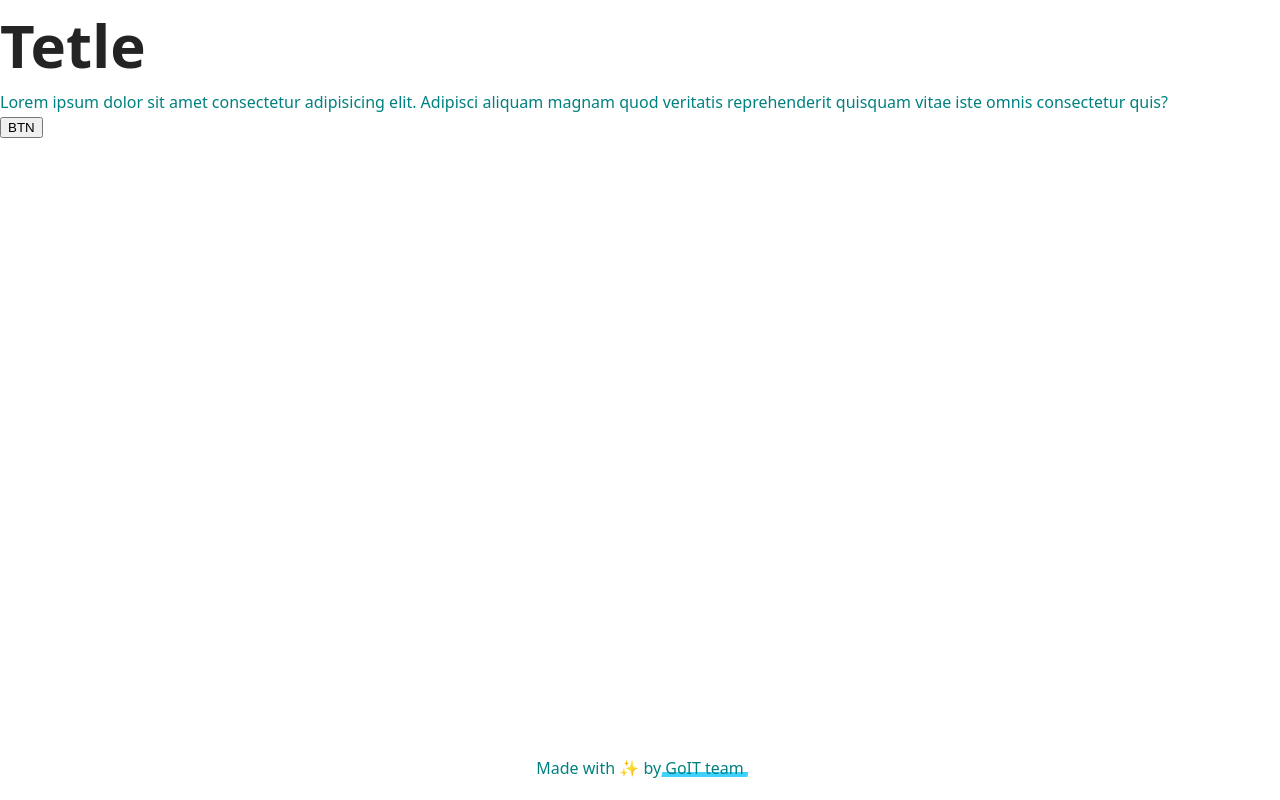
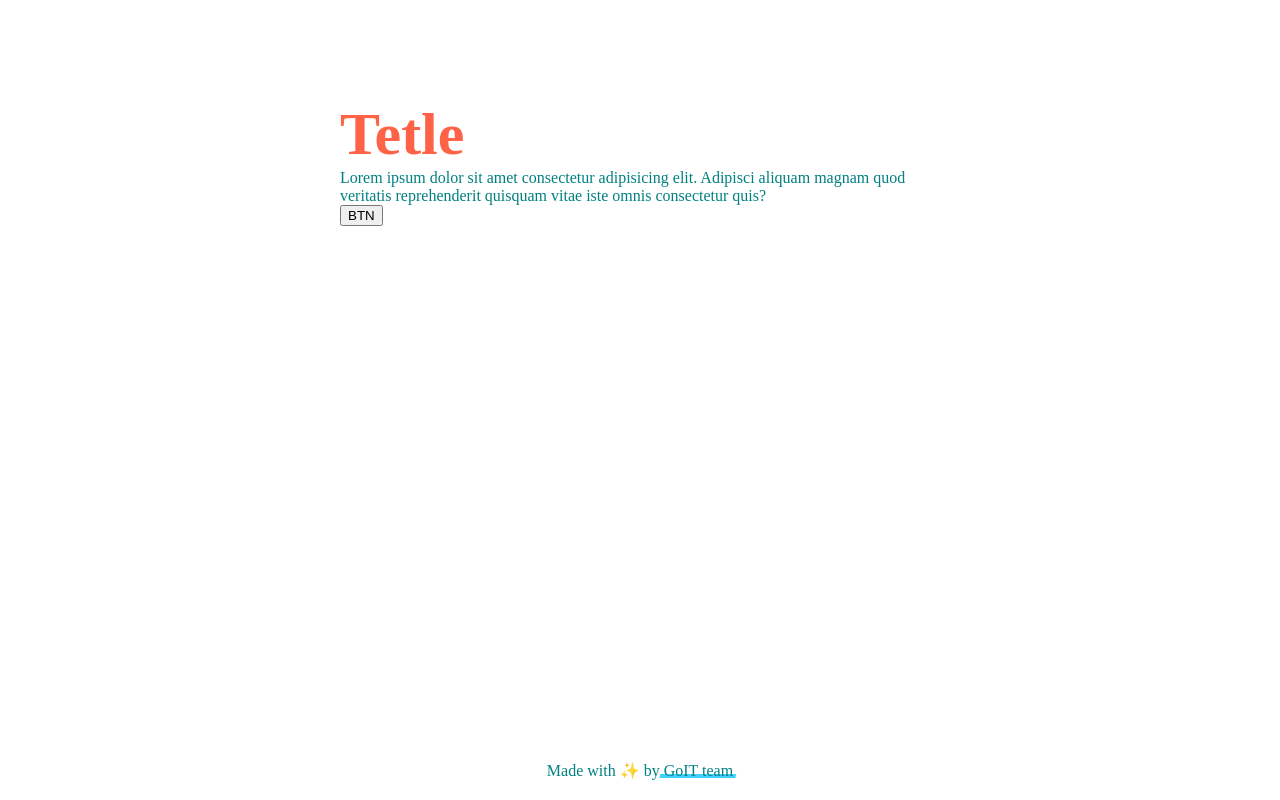
Before and after one commit to ArtGoIt/team-proj, a website built with Vite: page src/index.html in a window 1280 px wide. Built offline with nearby package versions, Linux system fonts and the light colour scheme.

Commit message:
added config

```diff
--- a/src/css/base.css
+++ b/src/css/base.css
@@ -1,21 +1,3 @@
-:root {
-  /* font-family: Inter, Avenir, Helvetica, Arial, sans-serif; */
-  font-family: system-ui, -apple-system, BlinkMacSystemFont, 'Segoe UI', Roboto,
-    Oxygen, Ubuntu, Cantarell, 'Open Sans', 'Helvetica Neue', sans-serif;
-  font-size: 16px;
-  line-height: 1.5;
-  font-weight: 400;
-
-  color: #242424;
-  background-color: rgba(255, 255, 255, 0.87);
-
-  font-synthesis: none;
-  text-rendering: optimizeLegibility;
-  -webkit-font-smoothing: antialiased;
-  -moz-osx-font-smoothing: grayscale;
-  -webkit-text-size-adjust: 100%;
-}
-
 body {
   display: flex;
   flex-direction: column;
@@ -30,3 +12,26 @@ main {
 main:has(.back-link) {
   text-align: center;
 }
+
+.section {
+  padding: 100px 0;
+}
+
+.container {
+  width: 1000px;
+  margin: 0 auto;
+  padding: 0 14px;
+}
+
+.title {
+  color: tomato;
+}
+
+.card-list {
+  display: flex;
+  gap: 24px;
+}
+
+.card-title {
+  font-size: 50px;
+}
--- a/src/css/header.css
+++ b/src/css/header.css
@@ -1,3 +1,7 @@
+.header-container {
+  width: 600px;
+}
+
 h1 {
   font-size: 60px;
 }
--- a/src/css/reset.css
+++ b/src/css/reset.css
@@ -6,10 +6,6 @@ h5,
 h6,
 p {
   margin: 0;
-}
-
-p:last-child {
-  margin-bottom: 0;
 }
 
 ul {
--- a/src/index.html
+++ b/src/index.html
@@ -9,7 +9,9 @@
   </head>
   <body>
     <load src="./partials/header.html" />
-    <main></main>
+    <main>
+      <!-- about -->
+    </main>
 
     <load src="./partials/footer.html" />
 
--- a/src/partials/header.html
+++ b/src/partials/header.html
@@ -1,6 +1,6 @@
-<header>
-  <div>
-    <h1>Tetle</h1>
+<header class="section">
+  <div class="container header-container">
+    <h1 class="title">Tetle</h1>
     <p>
       Lorem ipsum dolor sit amet consectetur adipisicing elit. Adipisci aliquam
       magnam quod veritatis reprehenderit quisquam vitae iste omnis consectetur
```
